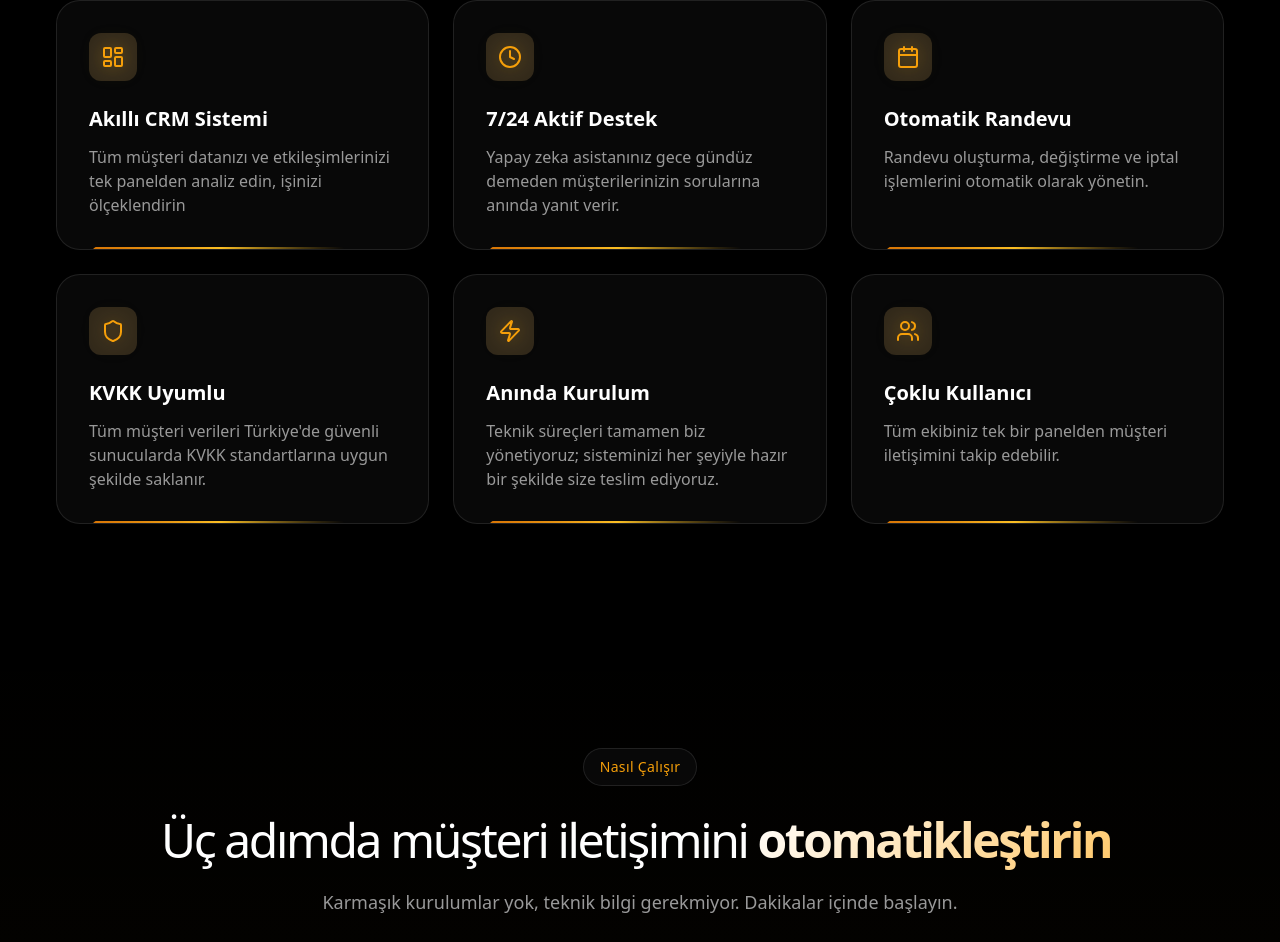
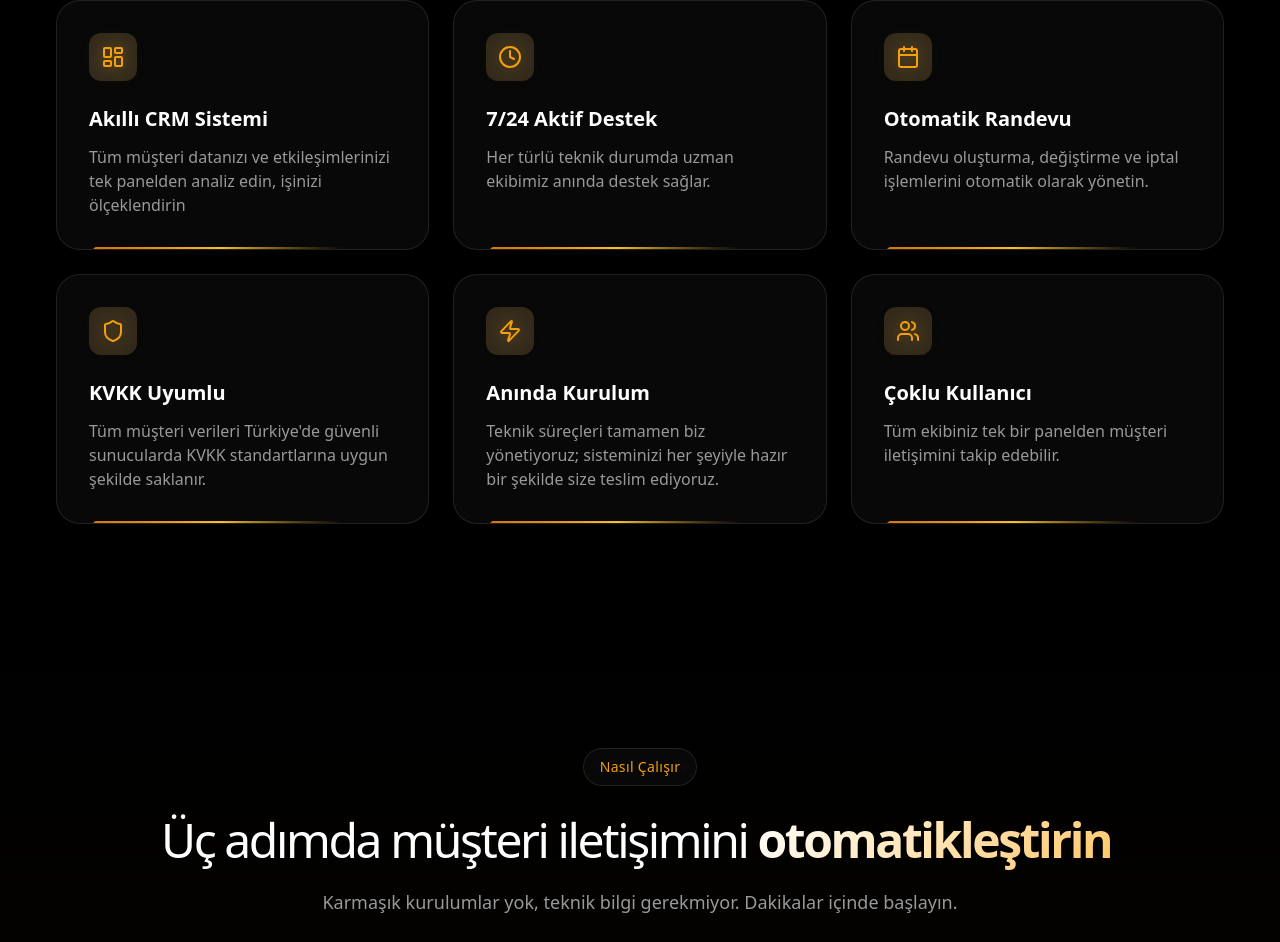
Before and after one commit to buyukbastech/apronova.ai, a React (Vite) app: page / in a window 1280 px wide. Shown: the part 2396-3338 px from the top of the page. Built offline with nearby package versions, Linux system fonts and the light colour scheme; no server answers; the HTML template or start-up script is replaced by a standard one.

Commit message:
Update Active Support description to focus on expert team support

```diff
--- a/src/constants/translations.ts
+++ b/src/constants/translations.ts
@@ -58,7 +58,7 @@ export const translations = {
             description: 'Akıllı CRM paneli ile işletmenizi dijital çağa taşıyın.',
             items: [
                 { title: 'Akıllı CRM Sistemi', description: 'Tüm müşteri datanızı ve etkileşimlerinizi tek panelden analiz edin, işinizi ölçeklendirin' },
-                { title: '7/24 Aktif Destek', description: 'Yapay zeka asistanınız gece gündüz demeden müşterilerinizin sorularına anında yanıt verir.' },
+                { title: '7/24 Aktif Destek', description: 'Her türlü teknik durumda uzman ekibimiz anında destek sağlar.' },
                 { title: 'Otomatik Randevu', description: 'Randevu oluşturma, değiştirme ve iptal işlemlerini otomatik olarak yönetin.' },
                 { title: 'KVKK Uyumlu', description: "Tüm müşteri verileri Türkiye'de güvenli sunucularda KVKK standartlarına uygun şekilde saklanır." },
                 { title: 'Anında Kurulum', description: 'Teknik süreçleri tamamen biz yönetiyoruz; sisteminizi her şeyiyle hazır bir şekilde size teslim ediyoruz.' },
@@ -171,7 +171,7 @@ export const translations = {
             description: 'Carry your business into the digital age with the smart CRM panel.',
             items: [
                 { title: 'Smart CRM System', description: 'Analyze all your customer data and interactions from a single panel, scale your business' },
-                { title: '24/7 Active Support', description: 'Your AI assistant answers customer questions day and night.' },
+                { title: '24/7 Active Support', description: 'Our expert team provides instant support in any technical situation.' },
                 { title: 'Auto Scheduling', description: 'Automatically manage appointment creation, rescheduling, and cancellation.' },
                 { title: 'GDPR Compliant', description: "All customer data is stored on secure servers in accordance with GDPR standards." },
                 { title: 'Instant Setup', description: 'We manage all technical processes; we deliver your system fully ready.' },
```
